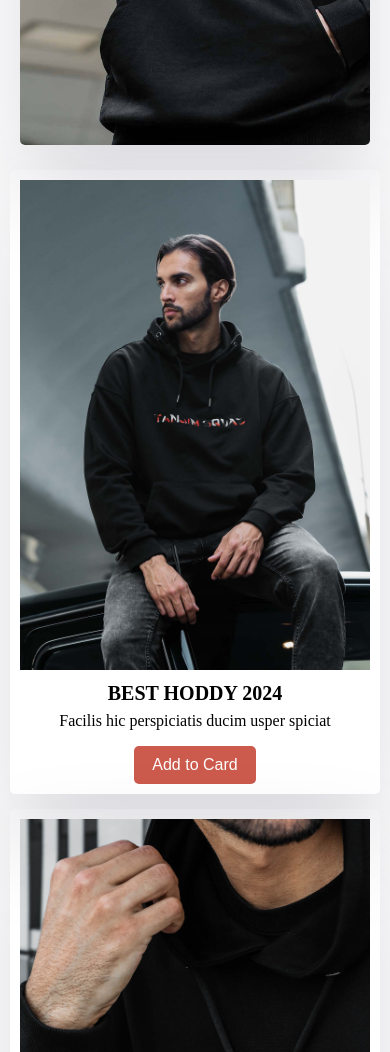
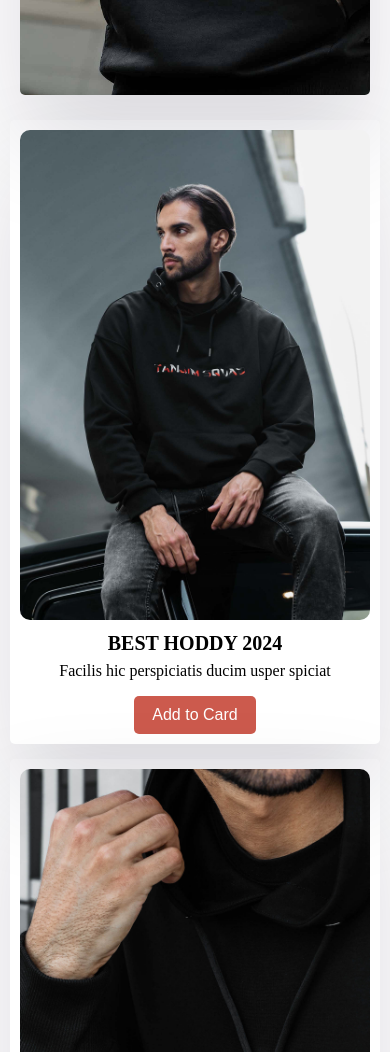
Before and after one commit to mydul62/cardlayout_grid, a plain HTML site: page index.html in a window 390 px wide. Shown: the part 520-1572 px from the top of the page. Drawn offline with Linux system fonts and the light colour scheme.

Commit message:
added something

```diff
--- a/css/styele.css
+++ b/css/styele.css
@@ -12,6 +12,7 @@
 }
 img{
   width: 100%;
+  border-radius: 10px;
 }
 .products{
   padding: 50px 0;
@@ -62,7 +63,7 @@ height: 550px;
 @media screen and (max-width:576px) {
 
   .products{
-  padding: 50px 0;
+  padding:0;
   display: grid;
   grid-template-columns: repeat(1,1fr);
   grid-template-rows: repeat(4,1fr);
```
